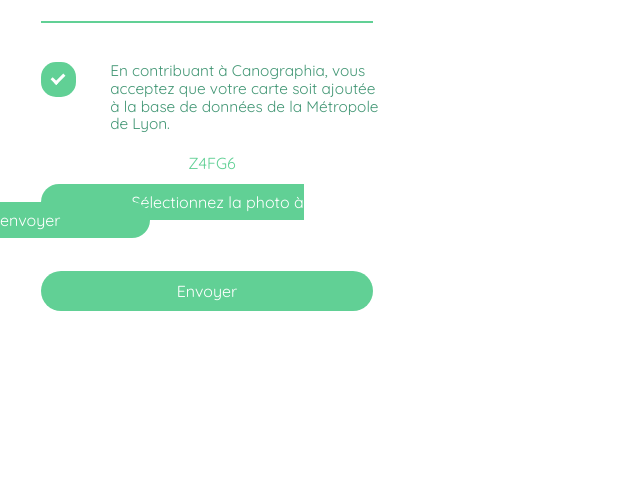
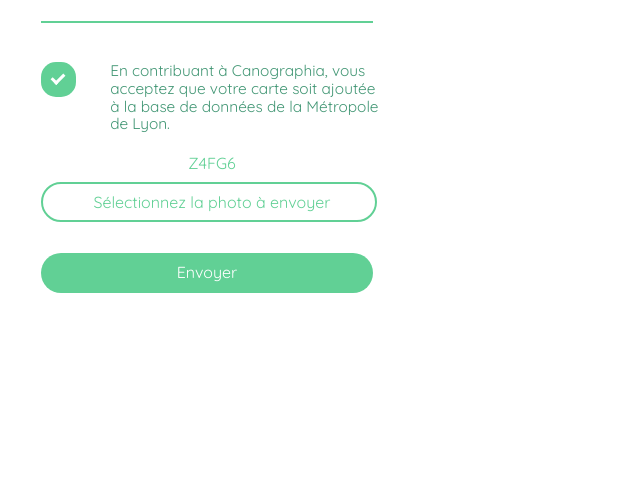
Before and after one commit to urbanlab/cime_city, a PHP site: page / in a window 1280 px wide. Shown: the part 387-865 px from the top of the page, without its empty margins (0-640 px from the left). Run offline with PHP 8.4, Linux system fonts and the light colour scheme; some libraries are stand-ins or nearby versions.

Commit message:
fixed css for label & added style for feedback

```diff
--- a/css/style.css
+++ b/css/style.css
@@ -169,14 +169,12 @@ body {
     padding:8px;
     cursor: pointer;
     margin-left:10%;
-    background:#61D095;
-    color:white;
+    border:2px solid #61D095;
+    color:#61D095;
     border-radius:25px;
-    padding-left:90px;
-    padding-right:90px;
+    padding-left:50px;
+    padding-right:45px;
   }
-
-
 
   #photo {
     opacity: 0;
@@ -184,5 +182,9 @@ body {
     z-index: -1;
   }
 
-
+  #feedback p{
+    color:#439775;
+    font-size:1.2em;
+    margin-left:10%;
+  }
 }
--- a/lib/htmlparts.php
+++ b/lib/htmlparts.php
@@ -80,5 +80,5 @@ function getFormulaireEnvoi(){
 }
 
 function getMessageOk(){
-    return "OK !";
+  return "<div id='feedback'><p>Votre photo a été ajoutée à la carte</p></div>";
 }
```
Also changed, not shown: js/js.js. Lines whose indentation alone changed are shown as unchanged.
